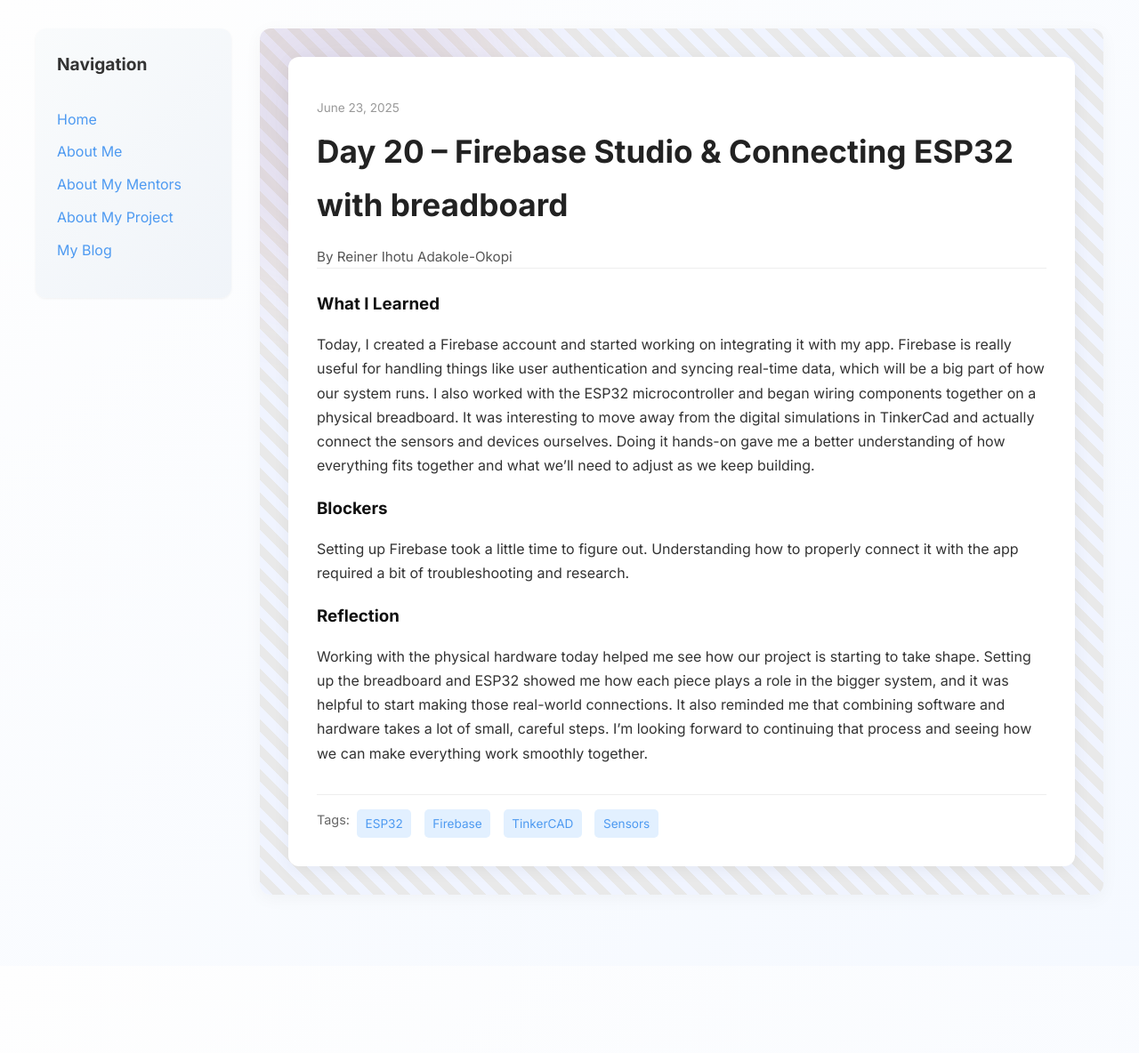
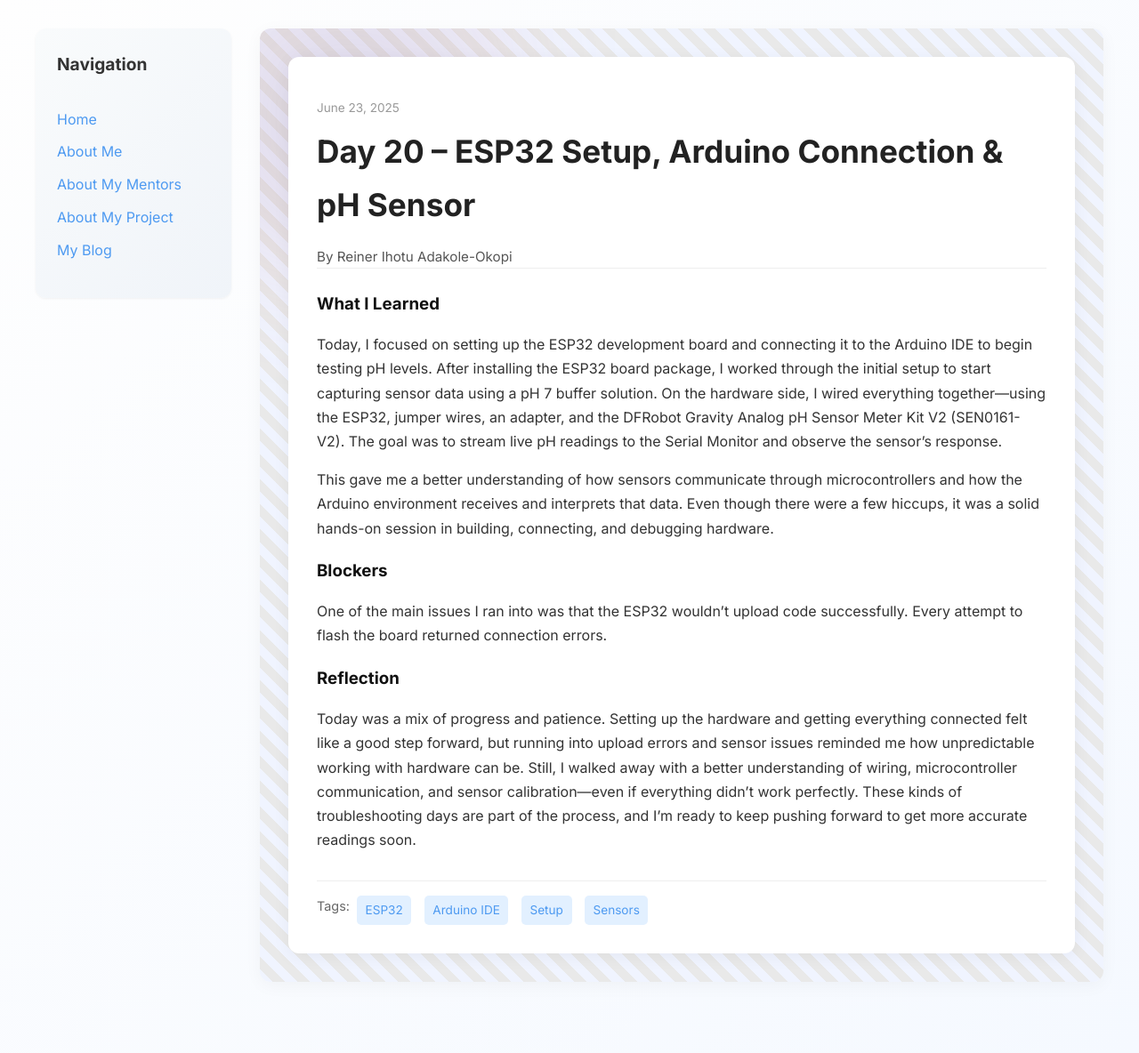
Before and after one commit to Reiner343/Reiner343.github.io, a Jekyll site: the page built from _posts/2025-06-23-day-20.md, in a window 1280 px wide. Shown: the whole page at 89% size. Built offline with Jekyll 4.4.1, drawn with Linux system fonts in a browser that asks for light colours; before the commit the page ends 1086 px from its top, so only the background shows below that.

Commit message:
Update 2025-06-23-day-20.md

```diff
--- a/_posts/2025-06-23-day-20.md
+++ b/_posts/2025-06-23-day-20.md
@@ -1,17 +1,19 @@
 ---
 layout: post
-title: "Day 20 – Firebase Studio & Connecting ESP32 with breadboard"
+title: "Day 20 – ESP32 Setup, Arduino Connection & pH Sensor"
 date: 2025-06-23
 author: Reiner Ihotu Adakole-Okopi
 permalink: /day20.html
-tags: ["ESP32", "Firebase", "TinkerCAD", "Sensors"]
+tags: ["ESP32", "Arduino IDE", "Setup", "Sensors"]
 
 what_i_learned: |
-  Today, I created a Firebase account and started working on integrating it with my app. Firebase is really useful for handling things like user authentication and syncing real-time data, which will be a big part of how our system runs. I also worked with the ESP32 microcontroller and began wiring components together on a physical breadboard. It was interesting to move away from the digital simulations in TinkerCad and actually connect the sensors and devices ourselves. Doing it hands-on gave me a better understanding of how everything fits together and what we’ll need to adjust as we keep building.
+  Today, I focused on setting up the ESP32 development board and connecting it to the Arduino IDE to begin testing pH levels. After installing the ESP32 board package, I worked through the initial setup to start capturing sensor data using a pH 7 buffer solution. On the hardware side, I wired everything together—using the ESP32, jumper wires, an adapter, and the DFRobot Gravity Analog pH Sensor Meter Kit V2 (SEN0161-V2). The goal was to stream live pH readings to the Serial Monitor and observe the sensor’s response.
+
+  This gave me a better understanding of how sensors communicate through microcontrollers and how the Arduino environment receives and interprets that data. Even though there were a few hiccups, it was a solid hands-on session in building, connecting, and debugging hardware.
 
 blockers: |
-  Setting up Firebase took a little time to figure out. Understanding how to properly connect it with the app required a bit of troubleshooting and research.
+  One of the main issues I ran into was that the ESP32 wouldn’t upload code successfully. Every attempt to flash the board returned connection errors.
 
 reflection: |
-  Working with the physical hardware today helped me see how our project is starting to take shape. Setting up the breadboard and ESP32 showed me how each piece plays a role in the bigger system, and it was helpful to start making those real-world connections. It also reminded me that combining software and hardware takes a lot of small, careful steps. I’m looking forward to continuing that process and seeing how we can make everything work smoothly together.
+  Today was a mix of progress and patience. Setting up the hardware and getting everything connected felt like a good step forward, but running into upload errors and sensor issues reminded me how unpredictable working with hardware can be. Still, I walked away with a better understanding of wiring, microcontroller communication, and sensor calibration—even if everything didn’t work perfectly. These kinds of troubleshooting days are part of the process, and I’m ready to keep pushing forward to get more accurate readings soon.
 ---
```
